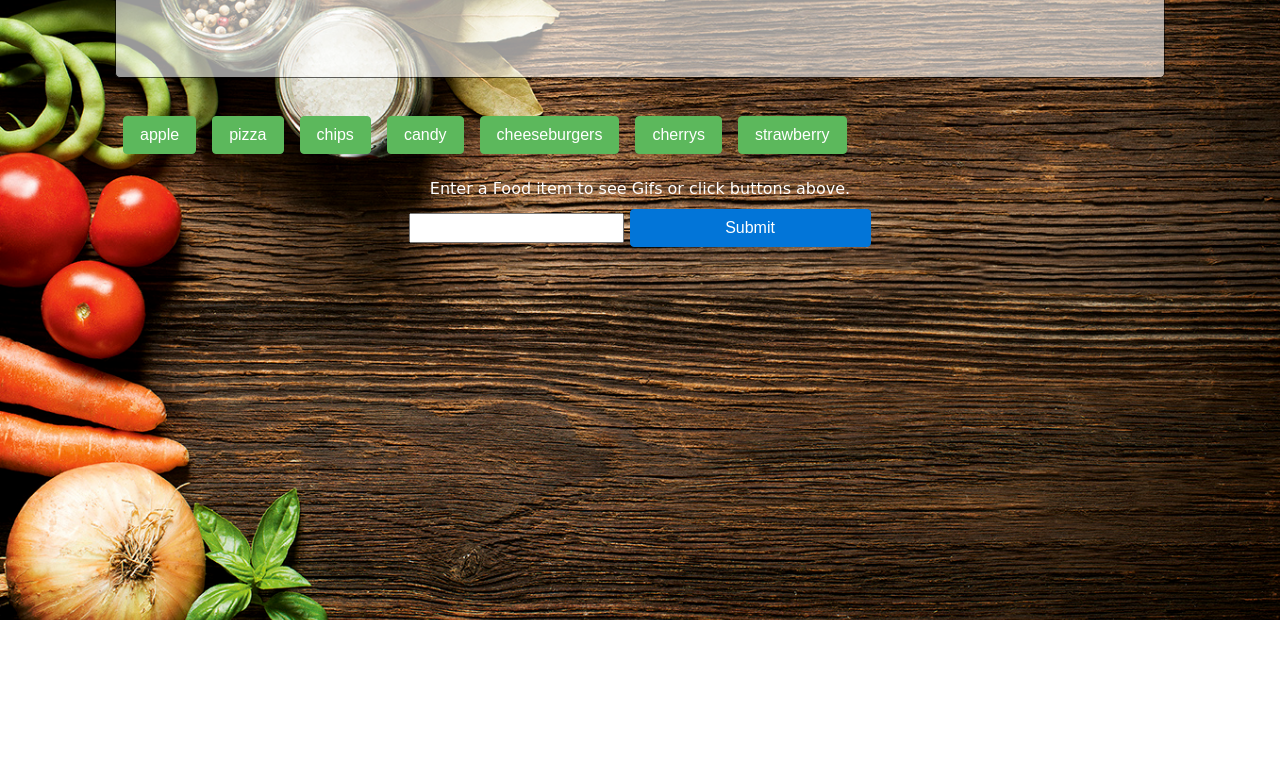
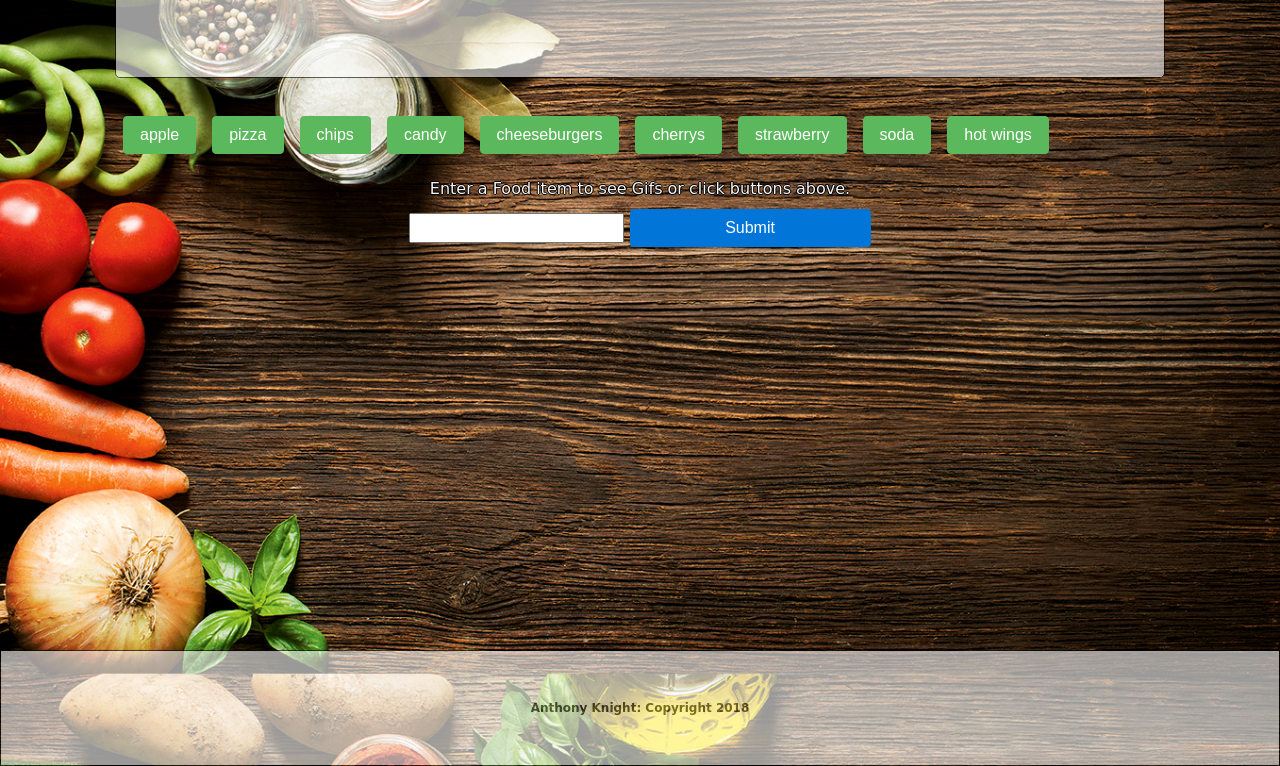
Before and after one commit to aknight023/GifTastic, a plain HTML site: page index.html in a window 1280 px wide. Shown: the part 180-946 px from the top of the page. Before the commit the page ends 800 px from the top, so only its background shows below. Drawn offline with nearby package versions, Linux system fonts and the light colour scheme; a web font is replaced by a local one.

Commit message:
fix gif format

```diff
--- a/assets/css/style.css
+++ b/assets/css/style.css
@@ -6,6 +6,10 @@ body {
     background-attachment: fixed;
     background-position: center;
 
+ }
+ .container {
+   min-height:100%;
+   position:relative;
  }
 
 .imagesGif {
@@ -27,10 +31,27 @@ body {
 }
 
 label {
-	color: white;
+	color: whitesmoke;
+    text-shadow: -1px 0 black, 0 1px black, 1px 0 black, 0 -1px black;
 }
 
 .rating {
-	color: white;
+	color: whitesmoke;
+    padding-top: 10px;
+    text-align: center;
+    text-shadow: -1px 0 black, 0 1px black, 1px 0 black, 0 -1px black;
 
 }
+
+.footer {
+
+clear: both;
+font-size: 12px;
+position: relative;
+bottom:0;
+background-color: #ffffff;
+border: 1px solid black;
+opacity: 0.6;
+filter: alpha(opacity=60);
+font-weight: bold;
+}
--- a/assets/javascript/app.js
+++ b/assets/javascript/app.js
@@ -1,6 +1,6 @@
 $(document).ready(function(){
 
-    var topics = ['apple', 'pizza', 'chips', 'candy', 'cheeseburgers', 'cherrys', 'strawberry'];
+    var topics = ['apple', 'pizza', 'chips', 'candy', 'cheeseburgers', 'cherrys', 'strawberry', 'soda', 'hot wings'];
 
     function displayImg () {
 
@@ -22,9 +22,9 @@ $(document).ready(function(){
 
                     var image = $("<img>");
 
-                    image.attr("src", response.data[j].images.original_still.url);
-                    image.attr("data-still", response.data[j].images.original_still.url);
-                    image.attr("data-animate", response.data[j].images.original.url);
+                    image.attr("src", response.data[j].images.fixed_height_still.url);
+                    image.attr("data-still", response.data[j].images.fixed_height_still.url);
+                    image.attr("data-animate", response.data[j].images.fixed_height.url);
 
                     image.addClass('gif');
 
--- a/index.html
+++ b/index.html
@@ -33,11 +33,11 @@
 
     <div class="row">
         <div class="col-md-12 display-images">
-
         </div>
     </div>
 
 </div>
+<nav class="navbar-light bg-light fixed-bottom py-5 text-center footer">Anthony Knight: Copyright 2018</nav>
 
 </body>
 <script src="assets/javascript/app.js"></script>
```
